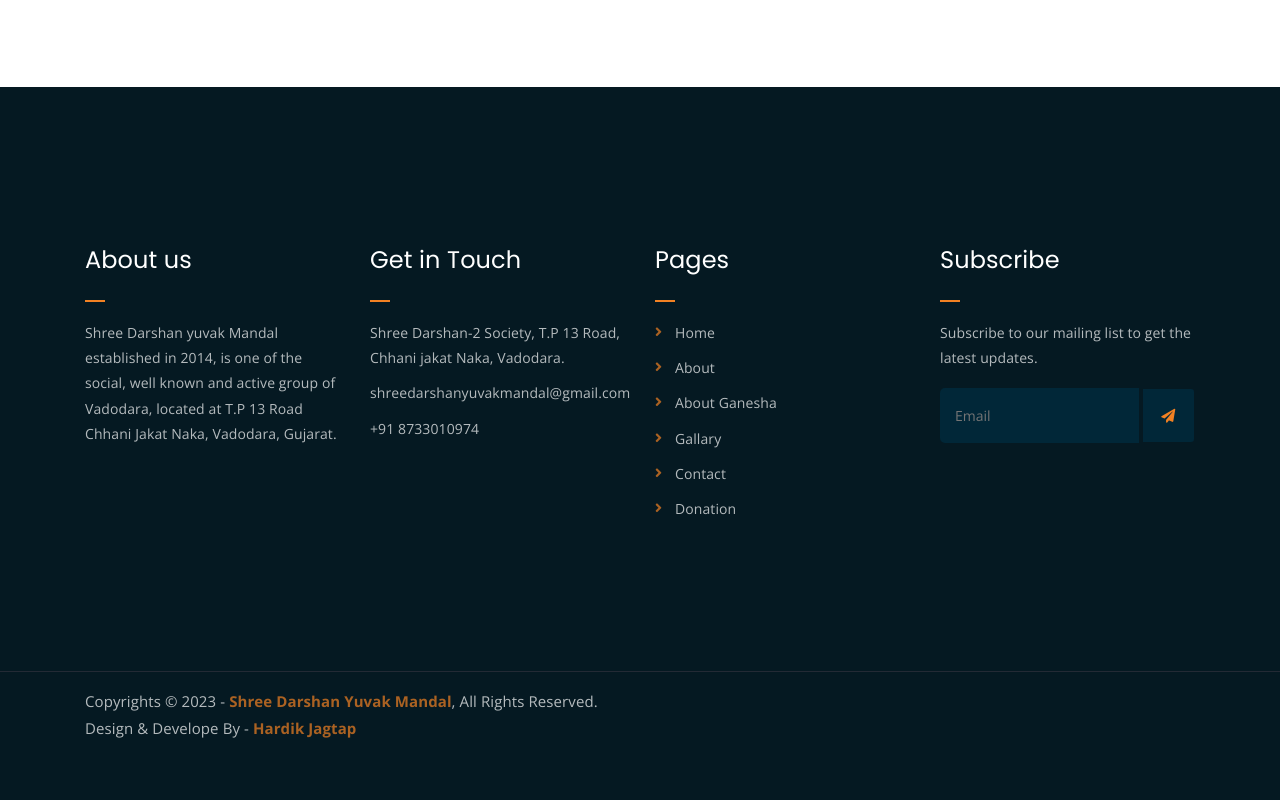
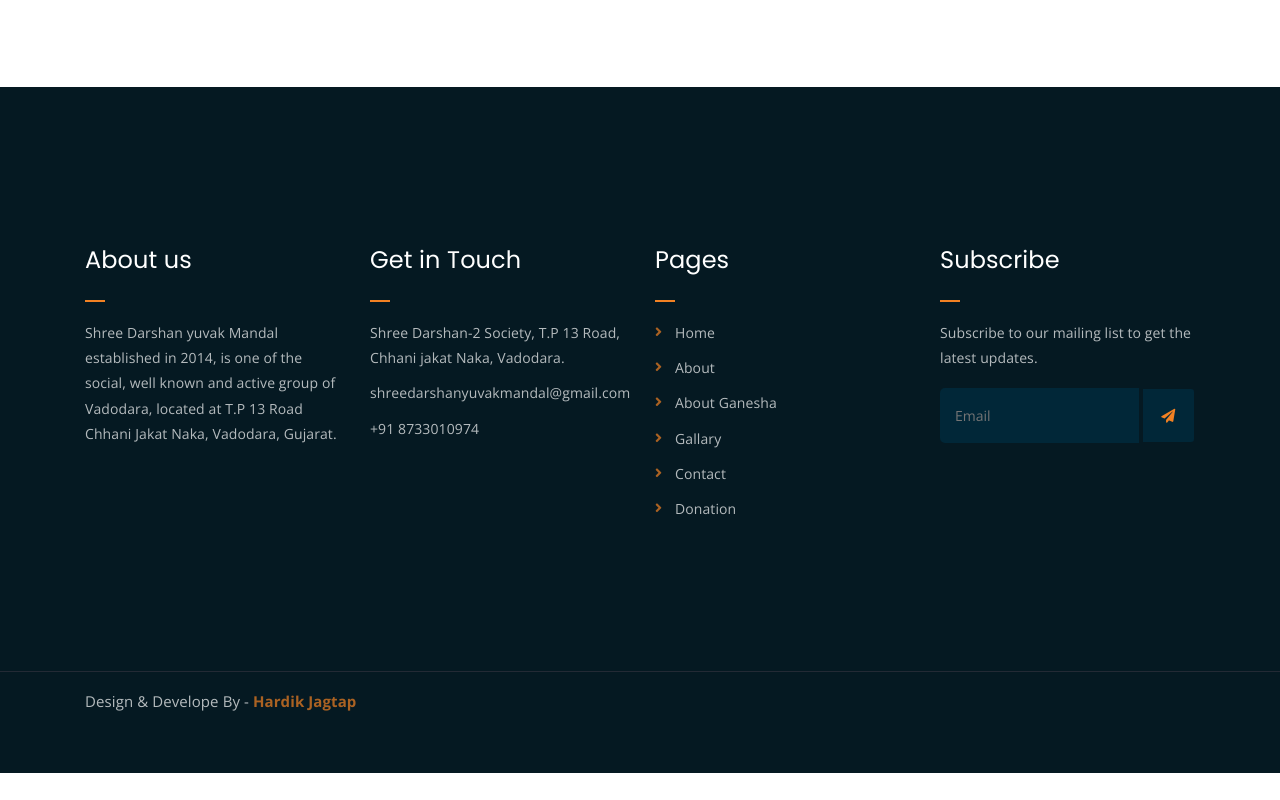
Before and after one commit to ShreeDarshanYuvakMandal/Ganesha2023, a plain HTML site: page 108_name_ganesha.html in a window 1280 px wide. Shown: the part 10220-11020 px from the top of the page. After the commit the page ends 10993 px from the top, so only its background shows below. Drawn offline with nearby package versions, Linux system fonts and the light colour scheme.

Commit message:
Update 108_name_ganesha.html

```diff
--- a/108_name_ganesha.html
+++ b/108_name_ganesha.html
@@ -860,8 +860,8 @@
         <div class="container">
             <div class="row">
                 <div class="col-lg-6 col-md-12 mb-5">
-                    <p>Copyrights &copy; 2023 - <a href="">Shree Darshan Yuvak Mandal</a>, All Rights Reserved.<br> Design & Develope By - <a href="">Hardik Jagtap</a>
-                    </p>
+                    <p>Design & Develope By - <a href="">Hardik Jagtap</a>
+                        </p>
                 </div>
             </div>
         </div>
```
